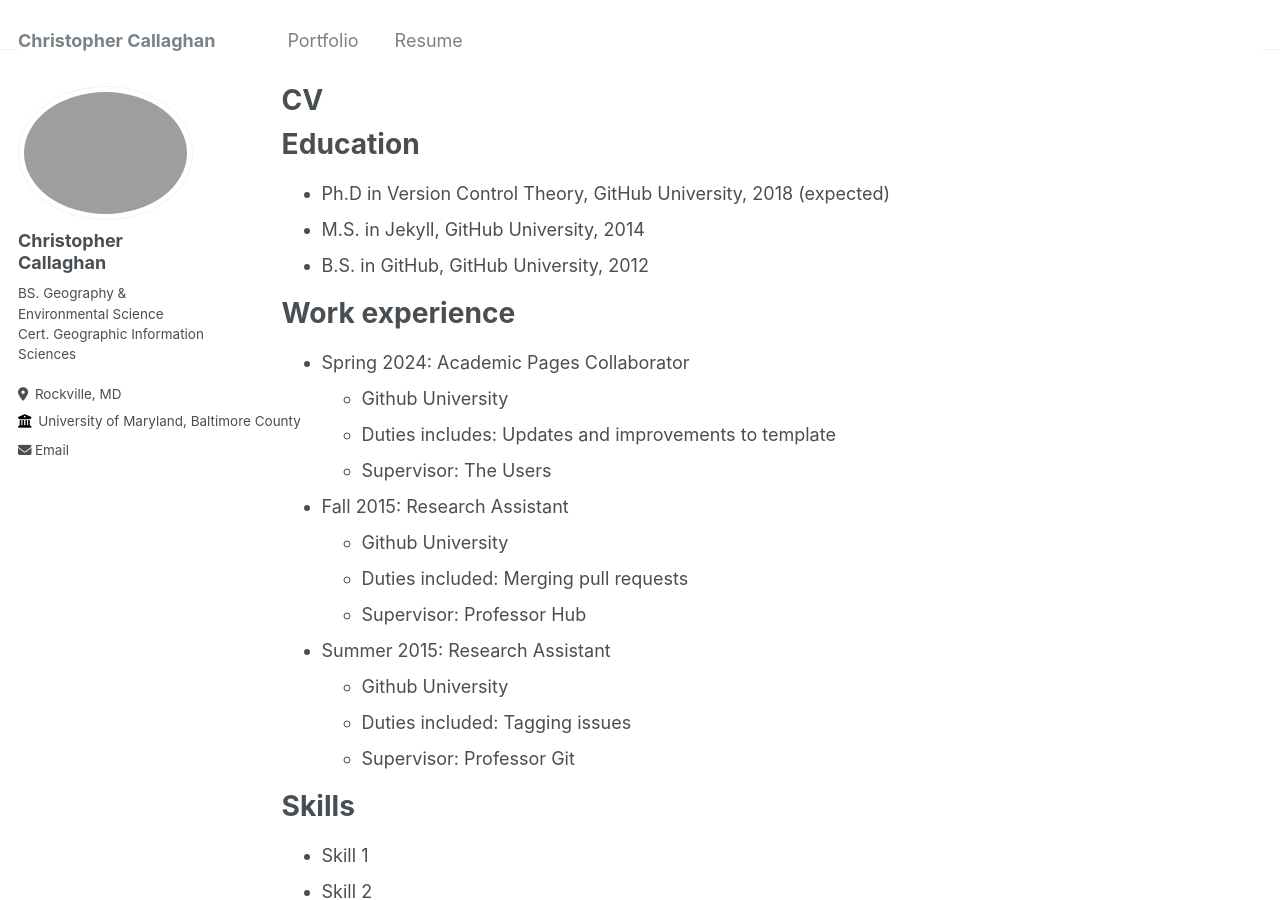
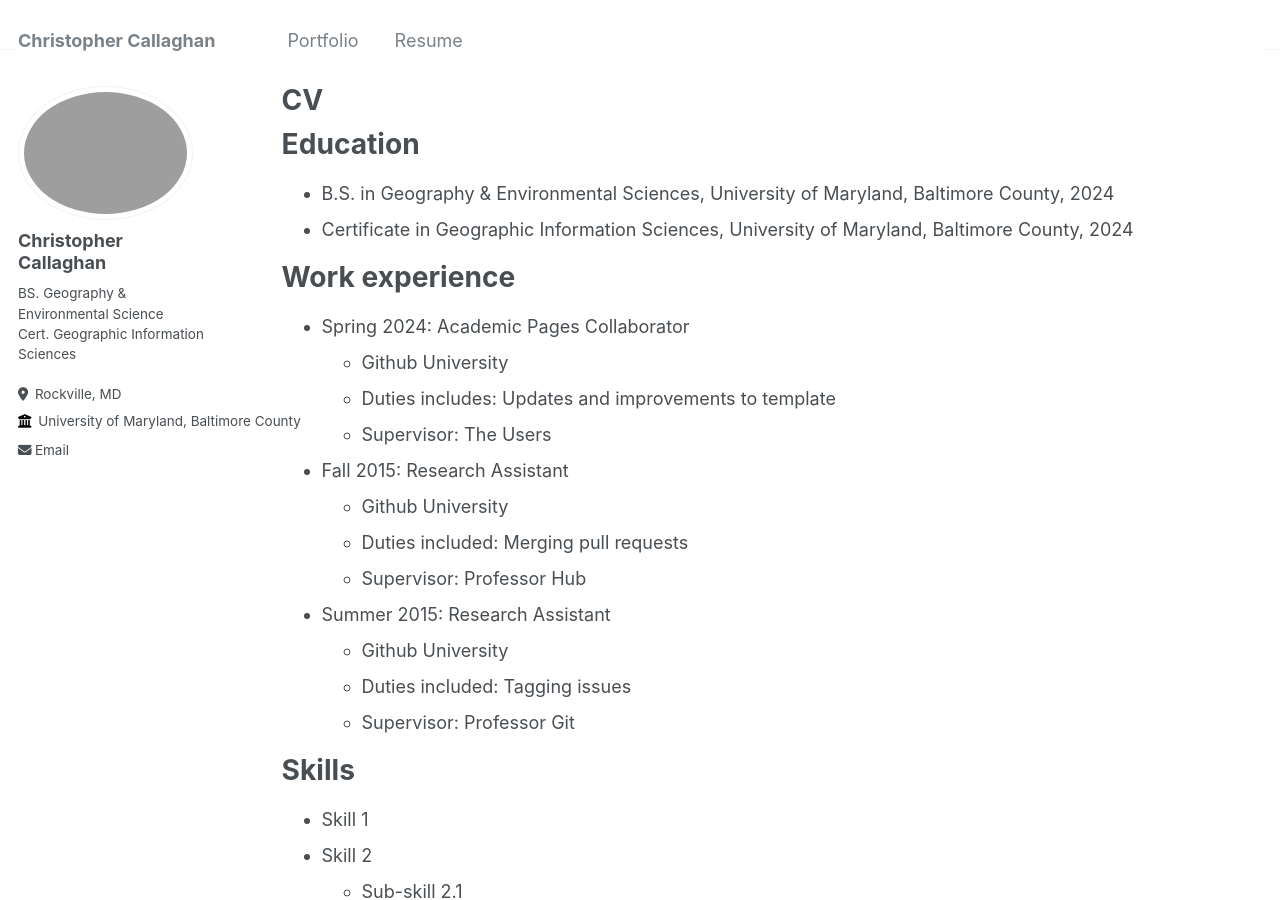
Before and after one commit to CallaghanC03/CallaghanC03.github.io, a Jekyll site: the page built from _pages/cv.md, in a window 1280 px wide and 900 px high. Built offline with Jekyll 4.4.1, drawn with Linux system fonts in a browser that asks for light colours.

Commit message:
Update cv.md

```diff
--- a/_pages/cv.md
+++ b/_pages/cv.md
@@ -11,9 +11,8 @@
 
 Education
 ======
-* Ph.D in Version Control Theory, GitHub University, 2018 (expected)
-* M.S. in Jekyll, GitHub University, 2014
-* B.S. in GitHub, GitHub University, 2012
+* B.S. in Geography & Environmental Sciences, University of Maryland, Baltimore County, 2024
+* Certificate in Geographic Information Sciences, University of Maryland, Baltimore County, 2024
 
 Work experience
 ======
```
